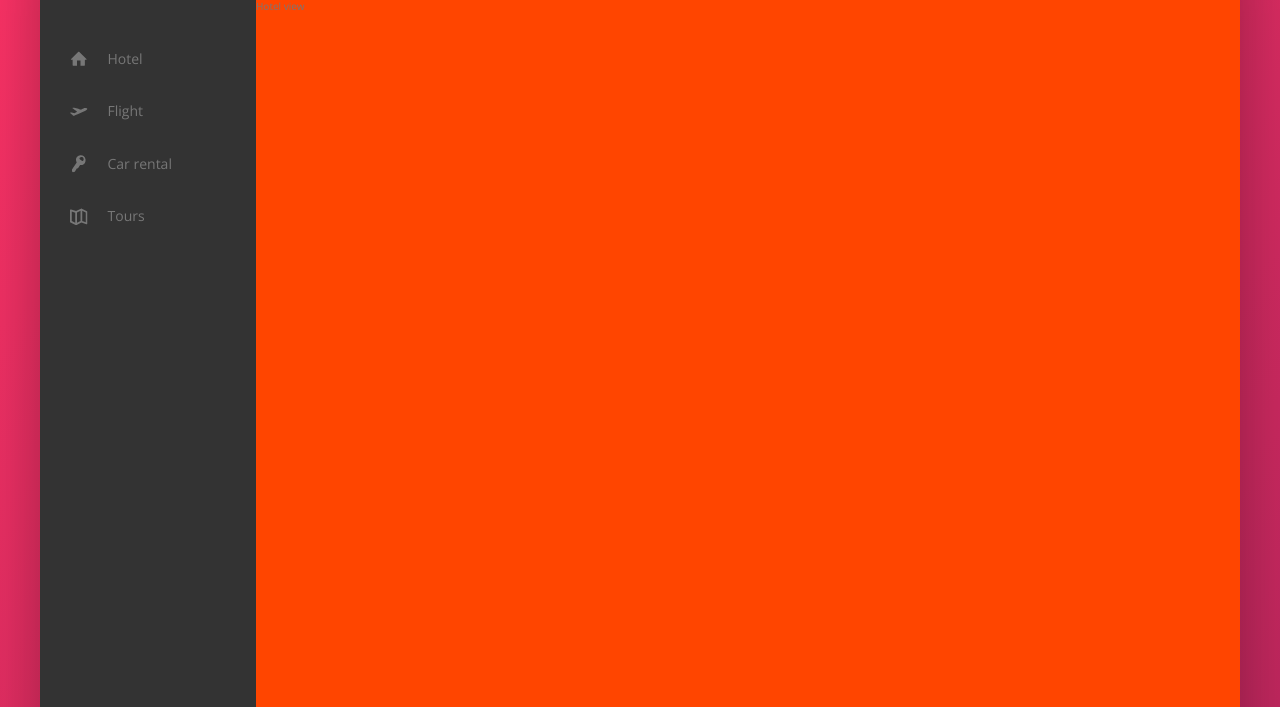
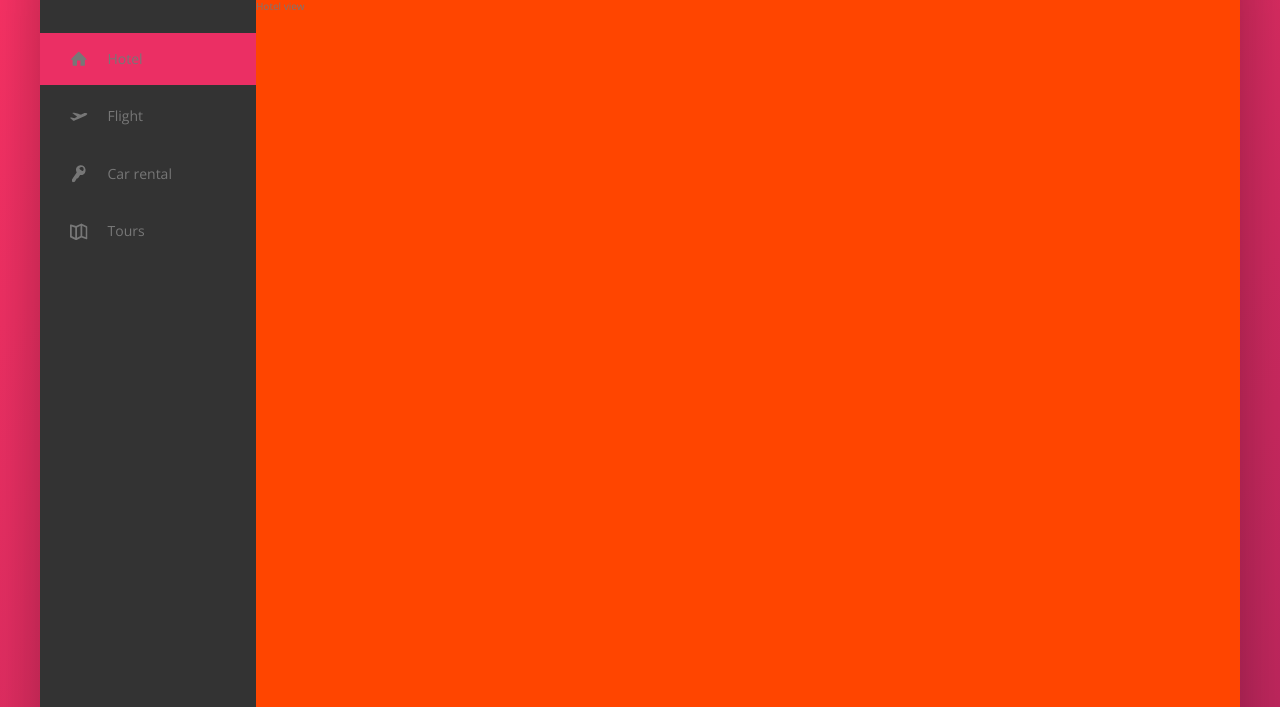
Before and after one commit to Hardslaya/Trillo-2020, a website: page index.html in a window 1280 px wide. Shown: the part 152-859 px from the top of the page. Drawn offline with nearby package versions, Linux system fonts and the light colour scheme.

Commit message:
Added to Navegation section animation and selected 'Home' as active selection

```diff
--- a/index.html
+++ b/index.html
@@ -46,7 +46,7 @@
             <div class="content">
                 <nav class="sidebar">
                     <ul class="side-nav">
-                        <li class="side-nav__item">
+                        <li class="side-nav__item side-nav__item--active">
                             <a href="#" class="side-nav__link">
                                 <svg class="side-nav__icon">
                                     <use xlink:href="img/sprite.svg#icon-home"></use>
--- a/sass/_components.scss
+++ b/sass/_components.scss
@@ -10,6 +10,7 @@
 // SEARCH
 .search {
     flex: 0 0 40%;
+
     display: flex;
     align-items: center;
     justify-content: center;
@@ -33,11 +34,11 @@
             background-color: var(--color-grey-light-3);
             outline: none;
         }
-    }
 
-    &::-webkit-input-placeholder {
-        font-weight: 100;
-        color: var(--color-grey-light-4);
+        &::-webkit-input-placeholder {
+            font-weight: 100;
+            color: var(--color-grey-light-4);
+        }
     }
 
     &__input:focus+&__button {
@@ -92,6 +93,7 @@
         height: 2.25rem;
         width: 2.25rem;
         fill: var(--color-grey-dark-2);
+
     }
 
     &__notification {
@@ -126,7 +128,39 @@
     margin-top: 3.5rem;
 
     &__item {
+        position: relative;
+
+        &:not(:last-child) {
+            margin-bottom: .5rem;
+        }
     }
+
+    &__item::before {
+        content: "";
+        position: absolute;
+        top: 0;
+        left: 0;
+        height: 100%;
+        width: 3px;
+        background-color: var(--color-primary);
+        transform-origin: bottom; //for testing purposes
+        transform: scaleY(0);
+        transition: transform 0.2s,
+                    width 0.4s cubic-bezier(1,0,0,1) 0.2s;
+                    background-color: 0.1s;
+    }
+
+    &__item:hover::before,
+    &__item--active::before {
+        transform: scaleY(1);
+        width: 100%;
+    }
+
+    &__item:active::before {
+        background-color: var(--color-primary-light);
+    }
+
+
 
     &__link:link,
     &__link:visited {
@@ -137,7 +171,11 @@
 
         display: flex;
         align-items: center;
+        position: relative; //z-index only works with positioned elements
+        z-index: 10;
     }
+
+
 
     &__icon {
         width: 1.75rem;
```
Also changed, not shown: css/style.css.
